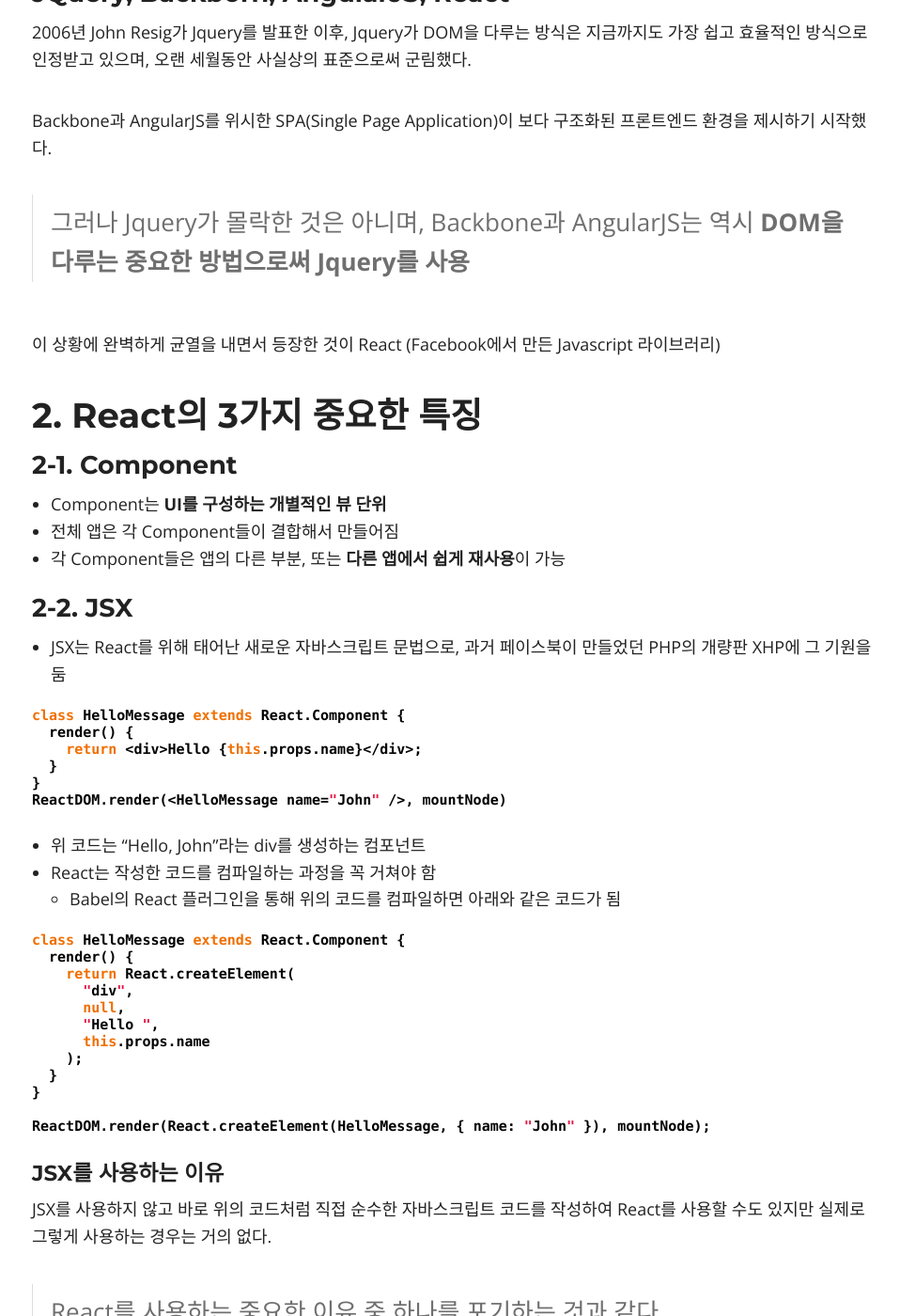
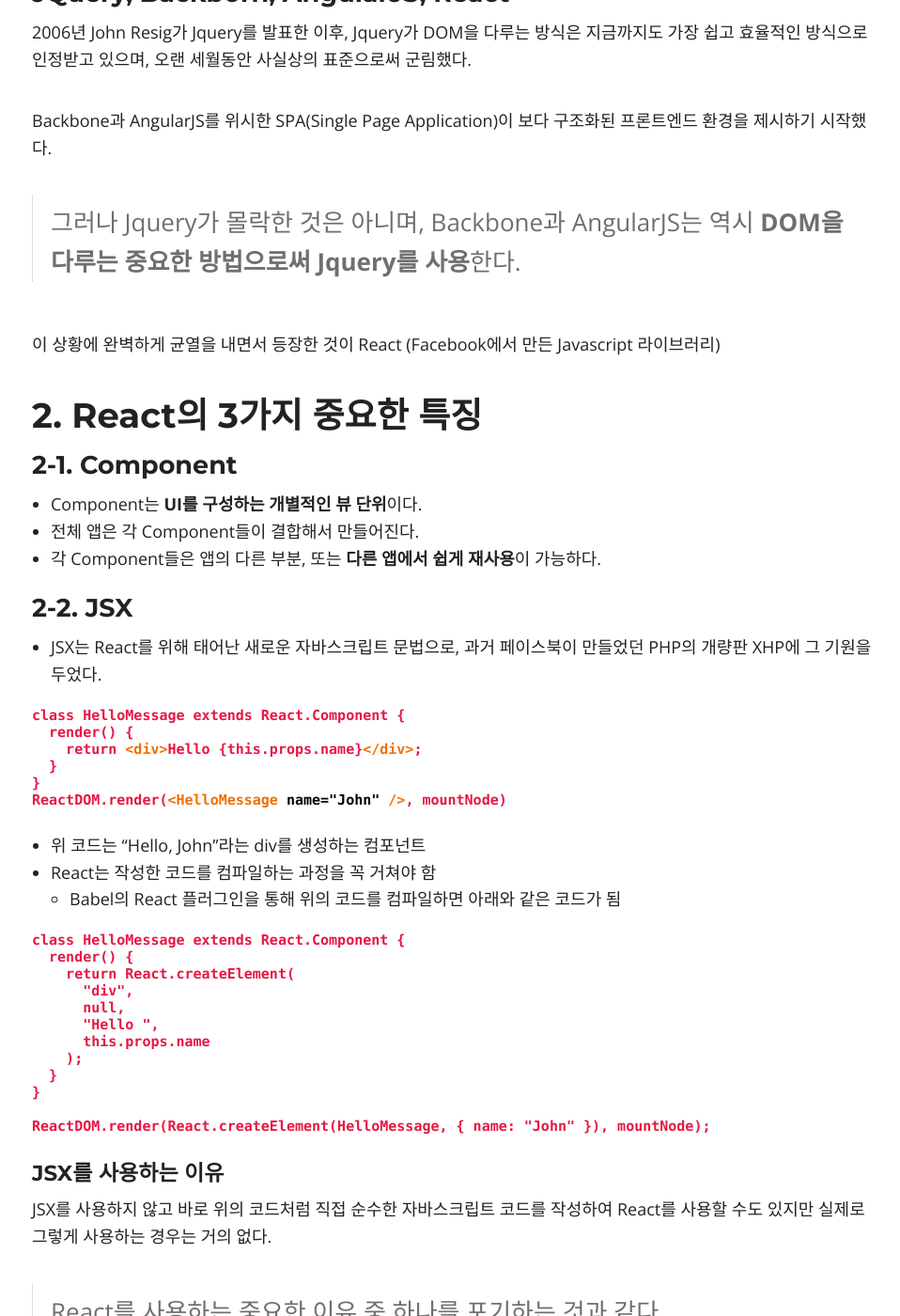
Before and after one commit to Seongmun-Hong/Seongmun-Hong.github.io, a Jekyll site: the page built from _posts/2019-05-08-React.md, in a window 1280 px wide and 1400 px high, scrolled down 687 px. Shown: the whole window at 94% size, without its empty margins (156-1114 px from the left). Built offline with Jekyll 4.4.1, drawn with Linux system fonts in a browser that asks for light colours; nearby versions of some CDN libraries; library files that are not in the unit come from our copies; comment, search, counter and statistics services are not loaded; some of the changed text lies outside the part shown.

Commit message:
fix :  - 문장 수정 및 code block 속성 수정

````diff
--- a/_posts/2019-05-08-React.md
+++ b/_posts/2019-05-08-React.md
@@ -26,7 +26,7 @@
 2006년 John Resig가 Jquery를 발표한 이후, Jquery가 DOM을 다루는 방식은 지금까지도 가장 쉽고 효율적인 방식으로 인정받고 있으며, 오랜 세월동안 사실상의 표준으로써 군림했다.
 
 Backbone과 AngularJS를 위시한 SPA(Single Page Application)이 보다 구조화된 프론트엔드 환경을 제시하기 시작했다.
-> 그러나 Jquery가 몰락한 것은 아니며, Backbone과 AngularJS는 역시 **DOM을 다루는 중요한 방법으로써 Jquery를 사용**
+> 그러나 Jquery가 몰락한 것은 아니며, Backbone과 AngularJS는 역시 **DOM을 다루는 중요한 방법으로써 Jquery를 사용**한다.
 
 이 상황에 완벽하게 균열을 내면서 등장한 것이 React (Facebook에서 만든 Javascript 라이브러리)
 
@@ -35,15 +35,15 @@
 
 ### 2-1. Component
 
-- Component는 **UI를 구성하는 개별적인 뷰 단위**
-- 전체 앱은 각 Component들이 결합해서 만들어짐
-- 각 Component들은 앱의 다른 부분, 또는 **다른 앱에서 쉽게 재사용**이 가능
+- Component는 **UI를 구성하는 개별적인 뷰 단위**이다.
+- 전체 앱은 각 Component들이 결합해서 만들어진다.
+- 각 Component들은 앱의 다른 부분, 또는 **다른 앱에서 쉽게 재사용**이 가능하다.
 
 ### 2-2. JSX
 
-- JSX는 React를 위해 태어난 새로운 자바스크립트 문법으로, 과거 페이스북이 만들었던 PHP의 개량판 XHP에 그 기원을 둠
+- JSX는 React를 위해 태어난 새로운 자바스크립트 문법으로, 과거 페이스북이 만들었던 PHP의 개량판 XHP에 그 기원을 두었다.
 
-```javascript
+```html
 class HelloMessage extends React.Component {
   render() {
     return <div>Hello {this.props.name}</div>;
@@ -56,7 +56,7 @@
 - React는 작성한 코드를 컴파일하는 과정을 꼭 거쳐야 함
 	-  Babel의 React 플러그인을 통해 위의 코드를 컴파일하면 아래와 같은 코드가 됨
 
-```javascript
+```html
 class HelloMessage extends React.Component {
   render() {
     return React.createElement(
@@ -101,7 +101,7 @@
 
 #### DOM에 대한 새로운 접근
 
-```javascript
+```html
 class HelloMessage extends React.Component {
   render() {
      return (
````
